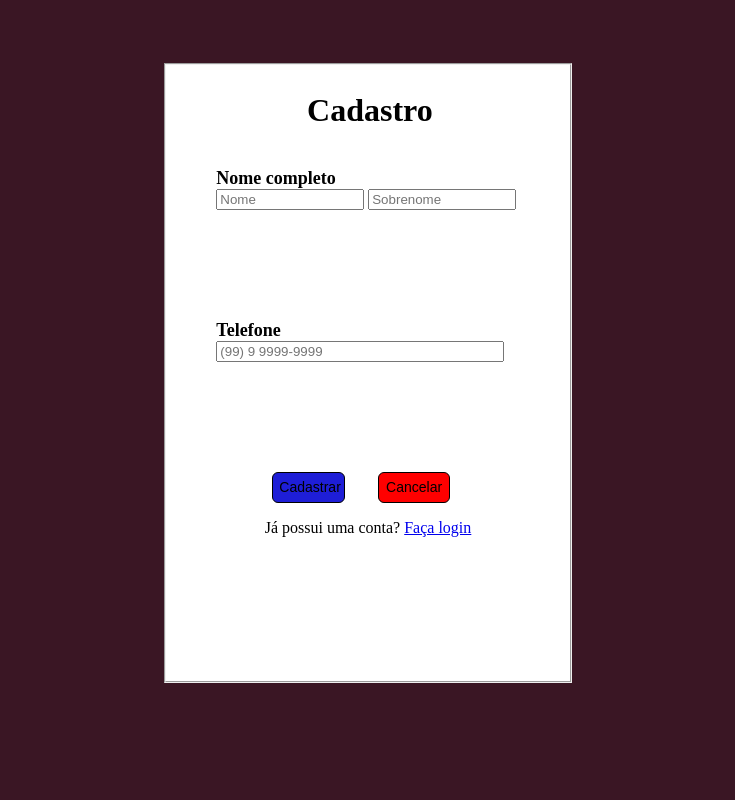
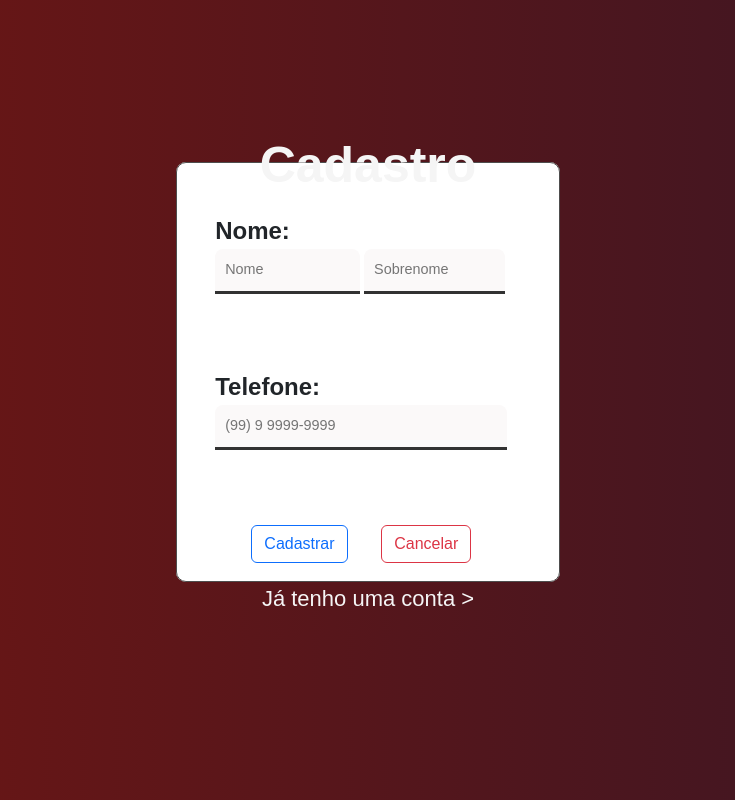
Before and after one commit to NicolasTeles/tcc, a PHP site: page /cadastro.php in a window 1280 px wide. Shown: the whole page, without its empty margins (272-1007 px from the left). Run offline with PHP 8.4, Linux system fonts and the light colour scheme.

Commit message:
tirei quadrado

```diff
--- a/atualiza.php
+++ b/atualiza.php
@@ -11,7 +11,7 @@
         echo "<script>window.location = 'login.php';</script>";
     }else{
         if($conn->query($sql) === true){
-            echo "<script>alert('Registro atualizado com sucesso!');</script>";
+            echo "<script>alert('Login atualizado com sucesso!');</script>";
             echo "<script>window.location = 'login.php';</script>";
         }else{
             echo "Erro: " .$sql. "<br>" .$conn->error;
--- a/cadastro.php
+++ b/cadastro.php
@@ -1,31 +1,47 @@
 <!DOCTYPE html>
 <html lang="pt-br">
+
 <head>
     <meta charset="UTF-8">
     <meta http-equiv="X-UA-Compatible" content="IE=edge">
     <meta name="viewport" content="width=device-width, initial-scale=1.0">
-        <title>Document</title>
+    <title>Cadastro</title>
     <link rel="stylesheet" href="estilo-formularios.css">
+    <link href="https://cdn.jsdelivr.net/npm/bootstrap@5.2.2/dist/css/bootstrap.min.css" rel="stylesheet">
+
 </head>
-    <body style="background-color: #3a1624;">
+
+<body>
+    <h1 class="titulo">Cadastro</h1>
     <fieldset class="bordaForm">
-            <form action="insert.php" style="margin-left: 10%; font-weight: bolder;" method="post">
-                <h1 class="titulo">Cadastro</h1>
-                <label for="nome" style="font-size: 18px;">Nome completo</label><br>
-                <input type="text" id="nome" name="nome" placeholder="Nome" style="width: 41%" required>
+        <form action="insert.php" method="post">
+
+
+            <div class="input-block">
+                <label for="nome">Nome:</label><br>
+                <input type="text" id="nome" name="nome" placeholder="Nome" style="width: 42%" required>
                 <input type="text" id="sobrenome" name="sobrenome" placeholder="Sobrenome" style="width: 41%" required>
-                <div style="height: 110px;"></div>
-                <label for="cel" style="font-size: 18px;">Telefone</label><br>
+            </div>
+
+            <div style="height: 75px;"></div>
+
+            <div class="input-block">
+                <label for="cel">Telefone:</label><br>
                 <input type="text" id="cel" name="cel" placeholder="(99) 9 9999-9999" maxlength="16" required>
-                <div style="height: 110px;"></div>
-                <div style="text-align: center; margin-right: 15%;">
-                    <input type="submit" id="enviar" value="Cadastrar" style="margin-right: 10%;">
-                    <a href="index.html"><input type="button" value="Cancelar"></a>
+            </div>
+
+            <div style="height: 75px;"></div>
+
+            <div class= divcadastro>
+                <input type="submit" id="enviar" value="Cadastrar" style="margin-right: 10%;" class="btn btn-outline-primary">
+                <a href="index.html"><input type="button" value="Cancelar" class="btn btn-outline-danger"></a>
             </div>
         </form>
-            <p style="text-align: center;">Já possui uma conta? <a href="login.php">Faça login</a></p>
+        <div style="height: 15px;"></div>
     </fieldset>
+    <div class="divlink"><p style="text-align: center;"><a href="login.php"> Já tenho uma conta ></a></p></div>
 
     <script src="formulario.js"></script>
 </body>
+
 </html>
--- a/estilo-formularios.css
+++ b/estilo-formularios.css
@@ -1,44 +1,124 @@
+*{
+    padding: 0;
+    box-sizing: border-box;
+    font-family: sans-serif;
+}
+body{
+    background: linear-gradient(90deg, #711613, #3a1624);
+    overflow: hidden;
+}
+
 .titulo{
     text-align: center;
-    margin-right: 10%;
-    padding-bottom: 5%;
+    font-weight: bold;
+    top: 135px;
+    position: relative;
+    color:whitesmoke;
+    font-size: 50px;
+    animation: fade 1s;
 }
+.bordaForm{
 
-.bordaForm{
+    border: 1px solid rgb(78, 77, 77);
+    border-radius: 10px;
     width: 30%;
     margin-right: auto;
     margin-left: auto;
-    margin-top: 5%;
-    height: 600px;
+    margin-top: 8%;
+    height: 420px;
     background-color: white;
+    animation: fade 1s;
+}
+.divlink {
+    animation: fade 1s;
+}
+.divlink a {
+    text-decoration: none;
+    font-size: 22px;
+    color: whitesmoke;
+    width: 100px;
+}
+.divlink a:hover{
+    background: white;
+    border-radius: 6px;
+    height: auto;
+    color: #3a1624;
+    transition: all .2s ease-in-out;
+    position: relative;
+}
+
+
+form{
+    margin-left: 10%;
+    position: relative;
+    top: 50px;
+    overflow: hidden;
+}
+form .input-block:nth-child(1){
+     animation: move 500ms;
+     animation-delay: 100ms;
+     animation-fill-mode: backwards;
+
+}
+form .input-block:nth-child(3){
+    animation: move 500ms;
+    animation-delay: 400ms;
+    animation-fill-mode: backwards;
+}
+form .divcadastro{
+    text-align: center;
+    margin-right: 15%;
+    animation: move 500ms;
+    animation-delay: 600ms;
+    animation-fill-mode: backwards;
+}
+label{
+    font-weight: bold;
+    font-size: 1.5rem;
+
 }
 
 input[type=text]{
-    width: 82%;
+    background-color:rgb(251, 249, 249);
+    border-top-left-radius: 8px;
+    border-top-right-radius: 8px;
+    width: 85%;
+    border: none;
+    border-bottom: 3px solid #323232;
+    padding: 10px;
+    font-size: .9rem;
+}
+input:focus{
+    outline: none;
 }
 
-input[type=submit]{
-    width: 25%;
-    font-size: 14px;
-    height: 31px;
-    border: 1px solid black;
-    background: rgb(30, 30, 215);
-    border-radius: 6px;
-    cursor: pointer;
+
+/*Keyframes para Animações*/
+@keyframes fade {
+    from{
+        opacity: 0;
+        transform: scale(0.8);
+    }
+    to{
+        opacity: 1;
+        transform: scale(1);
+    }
 }
-input[type=submit]:hover{
-    background: rgb(30, 30, 170);
+@keyframes move {
+    from{
+        opacity: 0;
+        transform: translateX(-35%);
+    }
+    to{
+        opacity: 1;
+        transform: translateX(0%);
+    }
 }
-
-input[type=button]{
-    width: 25%;
-    font-size: 14px;
-    height: 31px;
-    border: 1px solid black;
-    background: red;
-    border-radius: 6px;
-    cursor: pointer;
+@keyframes bot{
+    from{
+        transform: scale(1);
+    }
+    to{
+        transform: scale(1.05);
+    }
 }
-input[type=button]:hover{
-    background: rgb(185, 0, 0);
-}
```
Also changed, not shown: login.php (+27 -12 lines). Lines whose indentation alone changed are shown as unchanged.
